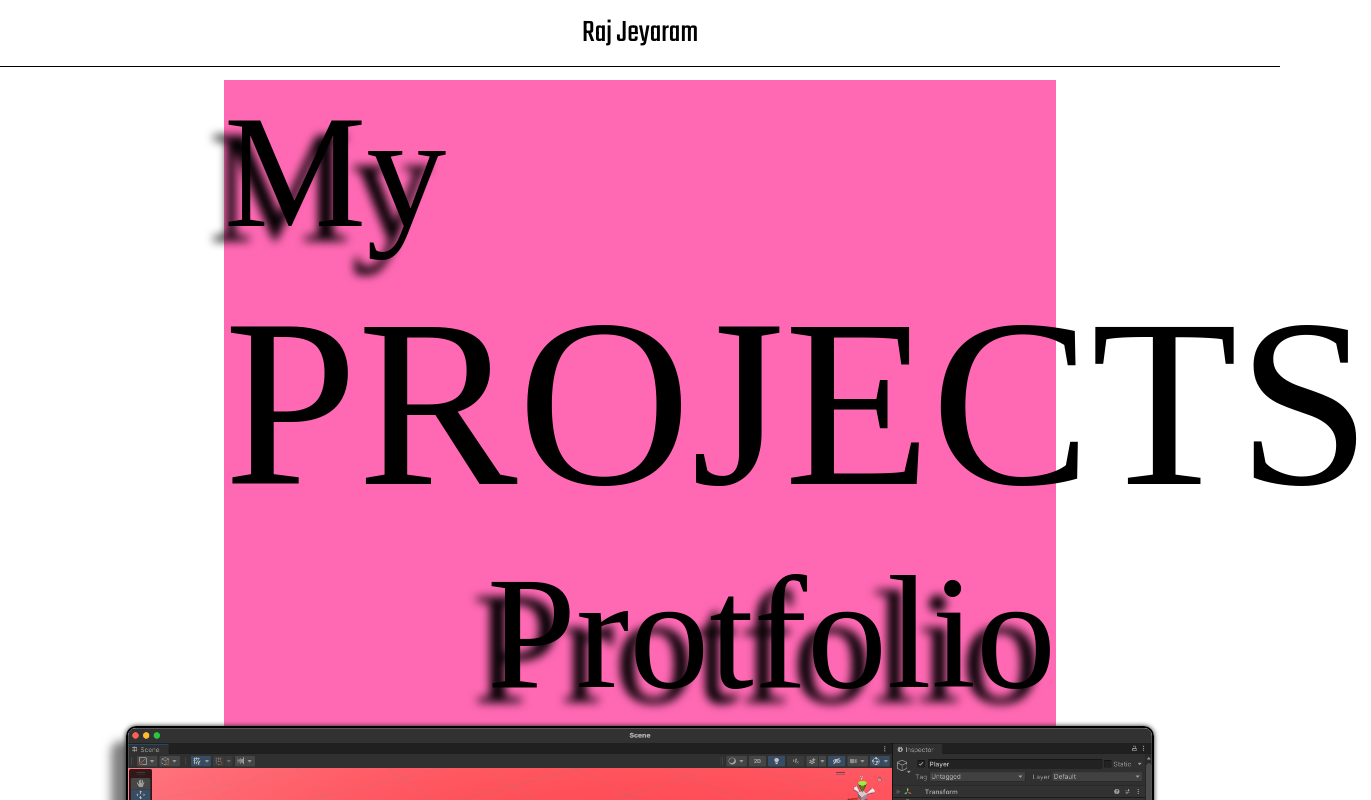
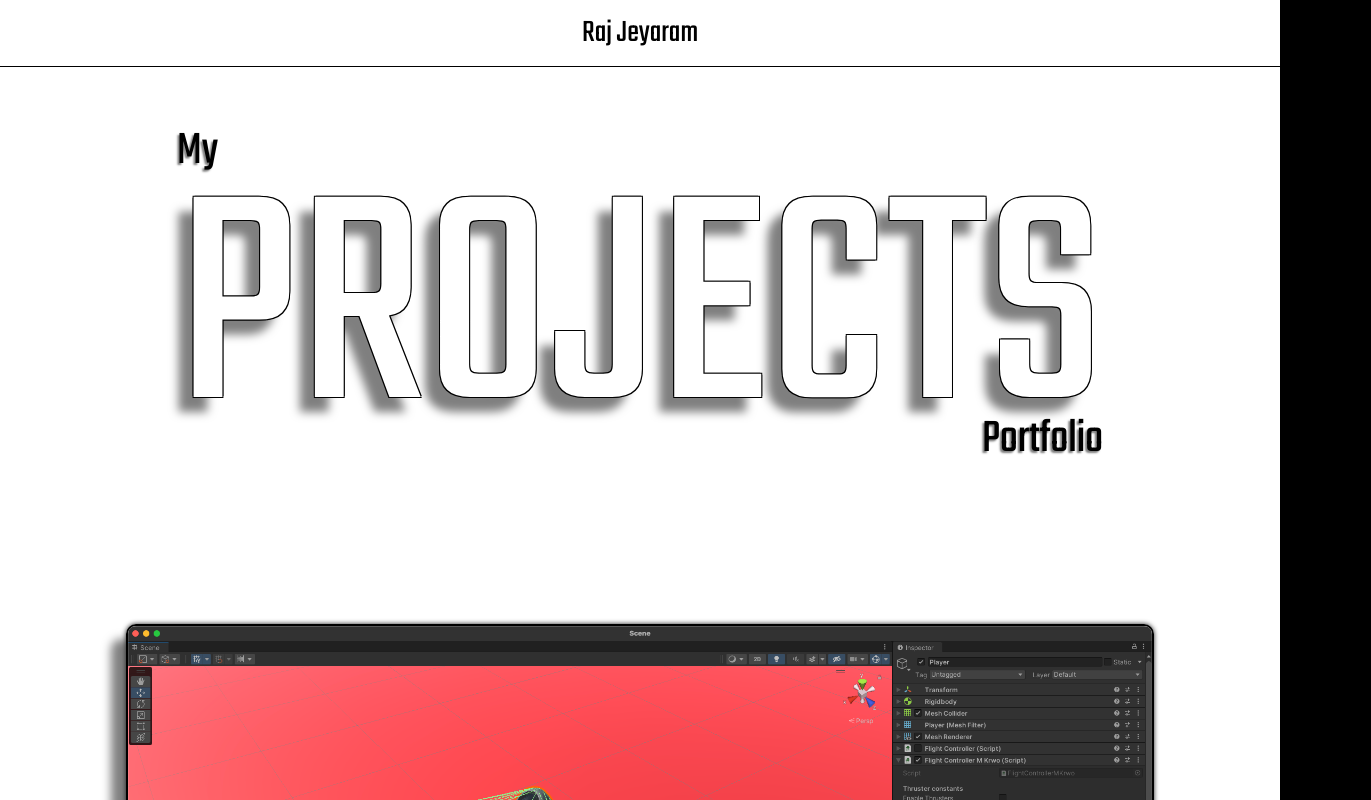
Before and after one commit to Lt-DogFish/Website, a plain HTML site: page index.html in a window 1280 px wide. Shown: the top 800 px of the page, 1371 px wide, since content can reach past the window. Drawn offline with nearby package versions, Linux system fonts and the light colour scheme; a web font is replaced by a local one.

Commit message:
Title area work

```diff
--- a/CSS/homePageStyles.css
+++ b/CSS/homePageStyles.css
@@ -21,37 +21,55 @@
 }
 
 .intro {
-	height: 150vh;
+	height: 200vh;
 	width: 100vw;
 	align-items: center;
 
 }
 
-.intro-toparea{
-	background-color: hotpink;
-	display: block;
-	width: 65vw;
+.intro-toparea {
+	background-color: rgb(255, 255, 255);
+	display: flex;
+	flex-direction: column;
+	align-items: stretch;
+	width: max-content;
 	margin: 0 auto;
+	line-height: 1;
 
-
-	.tiny-title{
-		font-size: 10em;
-		text-shadow: -15px 15px 10px black;
-
+	.tiny-title {
+		display: block;
+		margin: 0;
+		font-size: 3em;
+		text-shadow: -2px 2px 2px rgba(0, 0, 0, 0.5);
+		width: 100%;
 	}
 
-	.large-title{
-		font-size: 15em;
-
-
+	.large-title {
+		display: inline-block;
+		margin: -0.2em 0;
+		color: white;
+		font-size: 20em;
+		line-height: 1;
+		text-shadow:
+			-15px 15px 10px rgba(0, 0, 0, 0.5),
+			-1px -1px 0 black,
+			 1px -1px 0 black,
+			-1px  1px 0 black,
+			 1px  1px 0 black;
 	}
 
-	.right{
+	.left {
+		text-align: left;
+	}
+
+	.right {
 		text-align: right;
 	}
 
+	.top-title{
+		margin: 1em 0;
+	}
 }
-
 
 
 
@@ -339,6 +357,11 @@
 
 }
 
+.spacer.smaller {
+	padding-top: 20vh;
+
+}
+
 .drawer-grid {
 	display: flex;
 	flex-wrap: wrap;
--- a/HTML/homePage.html
+++ b/HTML/homePage.html
@@ -2,10 +2,12 @@
 
 	<div class = "intro" >
 		<div class = "intro-toparea">
-			<div class = "tiny-title left"> My </div>
-			<div class = "large-title "> PROJECTS </div>
-			<div class = "tiny-title right"> Protfolio </div>
+			<div class = "tiny-title top-title left tekoFont"> My </div>
+			<div class = "large-title tekoFont"> PROJECTS </div>
+			<div class = "tiny-title right tekoFont"> Portfolio </div>
 		</div>
+
+		<div class = "spacer smaller"> </div>
 
 		<img class = "Video" src="/Assets/Images/Editor.png" alt="">
  	</div>
@@ -38,4 +40,3 @@
 	</div>
 
 </body>
--->
```
